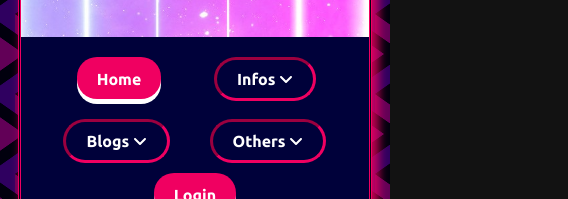
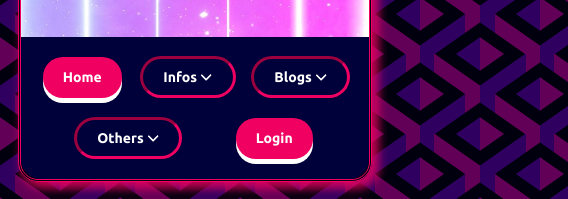
Before and after one commit to PrivateN00b/privatenoob.top, a React (Vite) app: page /404 in a window 390 px wide. Shown: the part 186-385 px from the top of the page, 568 px wide, since content can reach past the window. Built offline with nearby package versions, Linux system fonts and the light colour scheme.

Commit message:
Font size will be smaller for mobile screens

```diff
--- a/src/styles/global.ts
+++ b/src/styles/global.ts
@@ -7,6 +7,10 @@ const globalStyle = createGlobalStyle`
   line-height: 1.5;
   font-weight: 400;
   font-size: ${theme.fontSize.medium};
+
+  @media (max-width: 800px) {
+    font-size: ${theme.fontSize.small};
+  }
 
   color-scheme: dark;
   color: ${theme.colors.text1};
--- a/src/styles/theme.ts
+++ b/src/styles/theme.ts
@@ -11,8 +11,8 @@ const theme = {
     linkVisited: "#a5e2ee ",
   },
   fontSize: {
-    small: "12px",
-    medium: "16px",
+    small: "14px",
+    medium: "18px",
     large: "24px",
   },
 };
```
